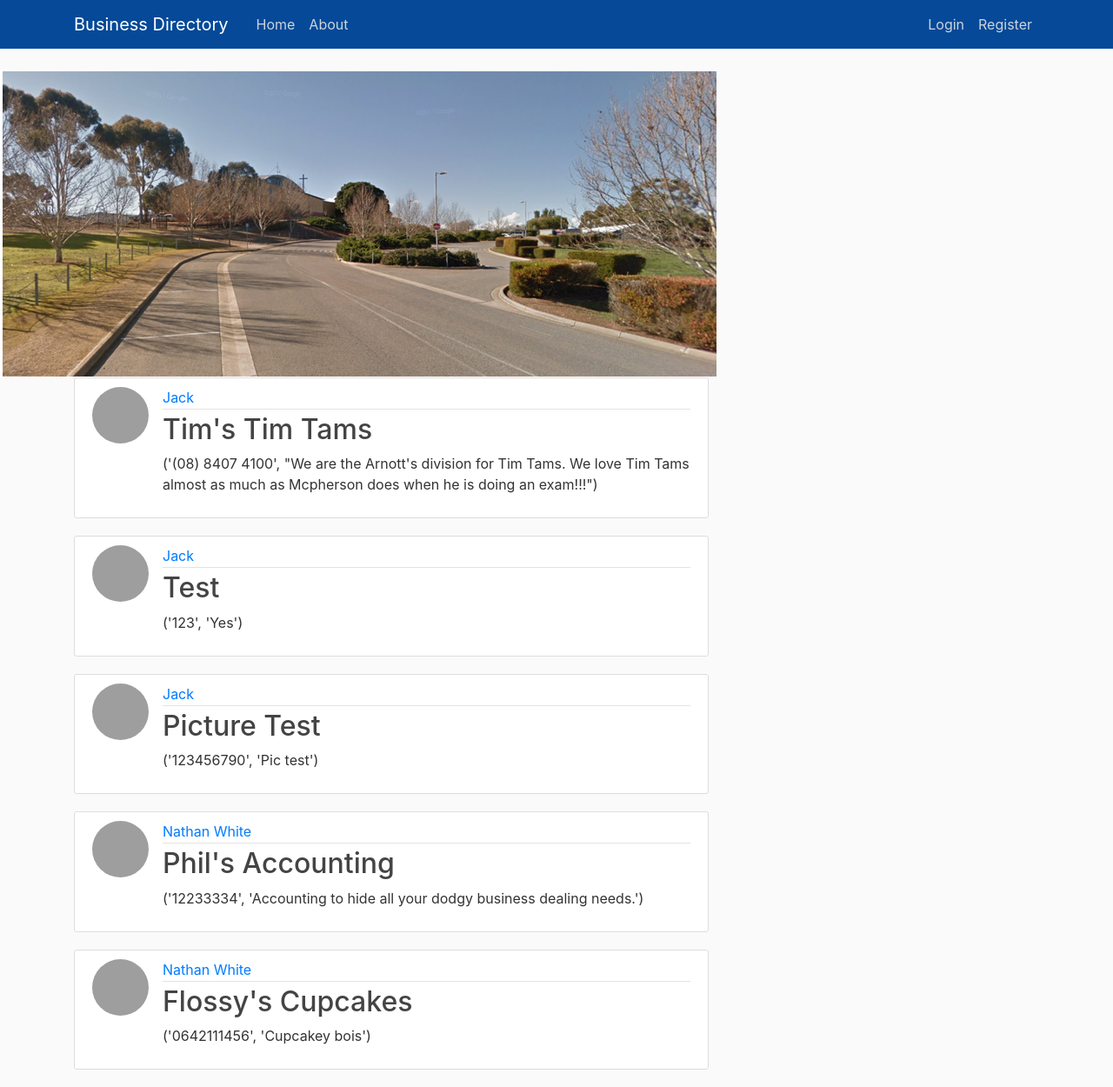
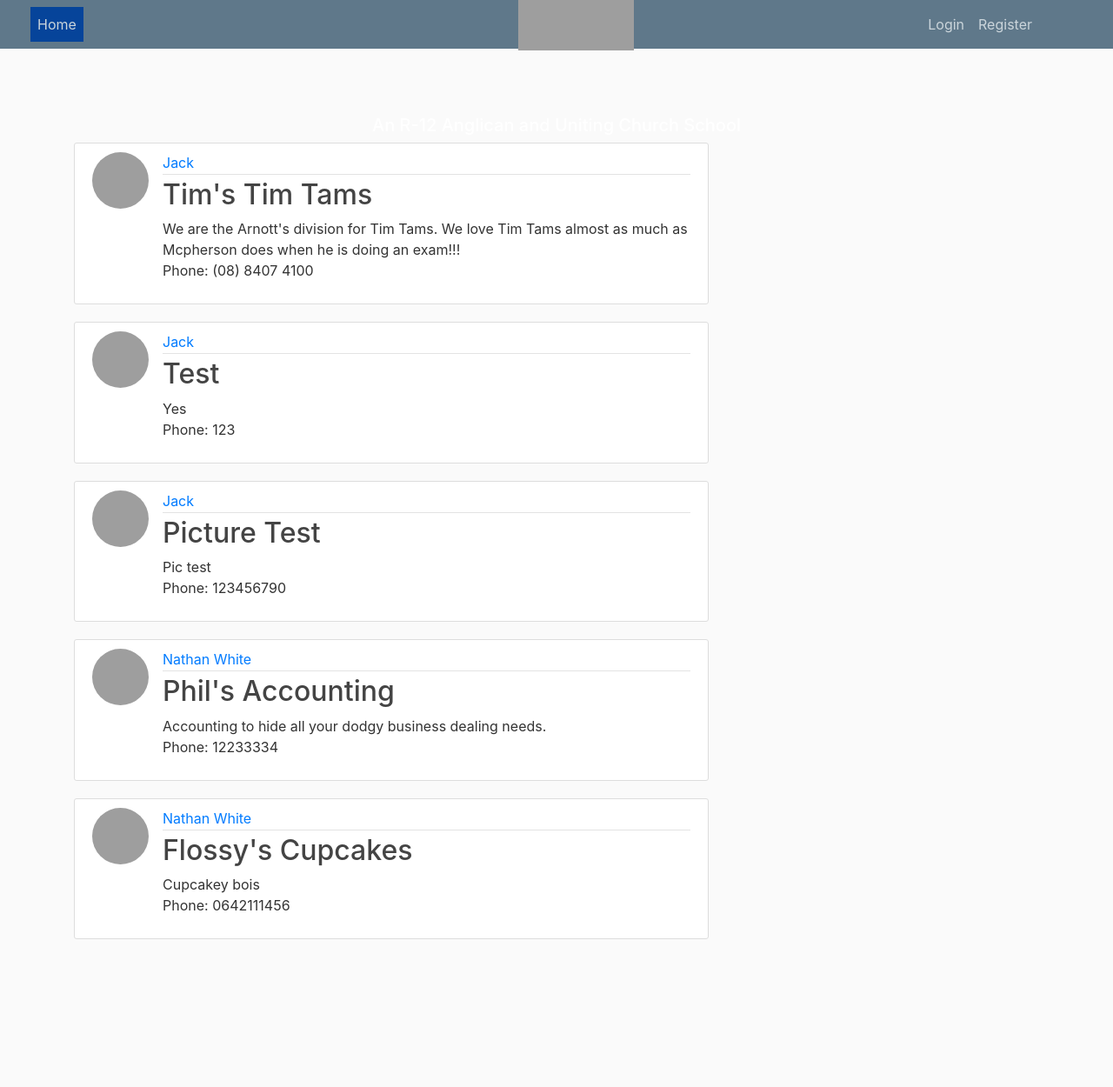
Before and after one commit to mcphelr/Business-Directory, a Flask app: page / in a window 1280 px wide. Shown: the whole page at 87% size. After the commit the page ends 1080 px from the top, so only its background shows below. Run offline with Flask 2, Linux system fonts and the light colour scheme; data comes from the database, SQL or seed files in the repository; some libraries are stand-ins or nearby versions; grey boxes are pictures that could not be loaded.

Commit message:
tamplates

```diff
--- a/app/Templates/home.html
+++ b/app/Templates/home.html
@@ -8,7 +8,7 @@
 		    	<a class="mr-2" href="#">{{ post.Entry_creator.username }}</a>
 		    	</div>
 		    <h2><a class="article-title" href="{{url_for('business', business_id=post.id)}}">{{ post.business_name }}</a></h2>
-		    <p class="article-content">{{ post.phone_number, post.description }}</p>
+		    <p class="article-content">{{post.description}}<br> Phone: {{ post.phone_number}}</p>
 			</div>
 		</article>
 	{% endfor %}
--- a/app/Templates/layout.html
+++ b/app/Templates/layout.html
@@ -1,9 +1,4 @@
 <!DOCTYPE html>
-<style>
-	nav.navbar{
-		background-color: rgb(5,73,152);
-	}
-</style>
 <html>
 <head>
 	 <!-- Required meta tags -->
@@ -12,7 +7,9 @@
 
     <!-- Bootstrap CSS -->
     <link rel="stylesheet" href="https://stackpath.bootstrapcdn.com/bootstrap/4.3.1/css/bootstrap.min.css" integrity="sha384-ggOyR0iXCbMQv3Xipma34MD+dH/1fQ784/j6cY/iJTQUOhcWr7x9JvoRxT2MZw1T" crossorigin="anonymous">
-    <link rel="stylesheet" type="text/css" href="{{url_for('static', filename='main.css')}}">
+   <link rel="stylesheet" type="text/css" href="{{url_for('static', filename='main.css')}}">
+       <!-- <link rel="stylesheet" type="text/css" href="{filename='static\main1.css')}}"> -->
+
 	{% if title %}
 		<title>Business Directory - {{ title }}</title>
 	{% else %}
@@ -20,19 +17,18 @@
 	{% endif %}
 </head>
 <body>
-	<img src="../static/Photos/website/Background.jpg" alt="Pedare Driveway">
 	<header class="site-header">
 	  <nav class="navbar navbar-expand-md navbar-dark bg-steel fixed-top">
-	    <div class="container">
-	      <a class="navbar-brand mr-4" href="/">Business Directory</a>
+	  	<div class="half-circle"></div> <!--This inserts the half circle class used in styling the logo-->
+	<img src="../static/Photos/website/Logo2.jpg" img style="margin-top:-30px; margin-left: 580px; height:100px; position:fixed; z-index:3; margin-bottom: 10px; vertical-align:middle"><!--This styling and sourcing affects the logo of the site. Detailed comments on what these do are found in the CSS page-->
+	    <div class="container" style="z-index:-1"> <!--Sets the styling for the container class.-->
 	      <button class="navbar-toggler" type="button" data-toggle="collapse" data-target="#navbarToggle" aria-controls="navbarToggle" aria-expanded="false" aria-label="Toggle navigation">
 	        <span class="navbar-toggler-icon"></span>
 	      </button>
 	      <div class="collapse navbar-collapse" id="navbarToggle">
 	        <div class="navbar-nav mr-auto">
-	          <a class="nav-item nav-link" href="/">Home</a>
-	          <a class="nav-item nav-link" href="/about">About</a>
-	        </div>
+	          <a class="nav-item nav-link" href="/" style="margin-left:-50px; background-color:rgb(6, 68, 154)">Home</a><!--Styles the nav-item nav-link class-->
+	         </div>
 	        <!-- Navbar Right Side -->
 	        <div class="navbar-nav">
 	        	{% if current_user.is_authenticated %}
@@ -47,6 +43,7 @@
 	      </div>
 	    </div>
 	  </nav>
+	  <h5 style="color:white; text-align:center; margin-top:7rem;padding-top:20px">An R-12 Anglican and Uniting Church School</h5><!--Styles and sets the h6 heading between the navbar and the header-->
 	</header>
 	<main role="main" class="container">
 	  <div class="row">
--- a/app/Templates/login.html
+++ b/app/Templates/login.html
@@ -50,8 +50,8 @@
 		</form>
 	</div>
 	<div class="border-top pt-3">
-		<small class="text-muted">
-			Need an account? <a class="ml-2" href="{{ url_for('register') }}">Sign Up Now</a>
+		<small style="color:white">
+			Need an account?</small><a class="ml-2" href="{{ url_for('register') }}" style="color:white">Sign Up Now</a>
 		</small>
 	</div>
 
--- a/app/Templates/register.html
+++ b/app/Templates/register.html
@@ -71,8 +71,8 @@
 		</form>
 	</div>
 	<div class="border-top pt-3">
-		<small class="text-muted">
-			Already have an account? <a class="ml-2" href="{{ url_for('login') }}">Sign In</a>
+		<small style="color:white">
+			Already have an account? <a class="ml-2" href="{{ url_for('login') }}" style="color:white">Sign In</a>
 		</small>
 	</div>
 
```
